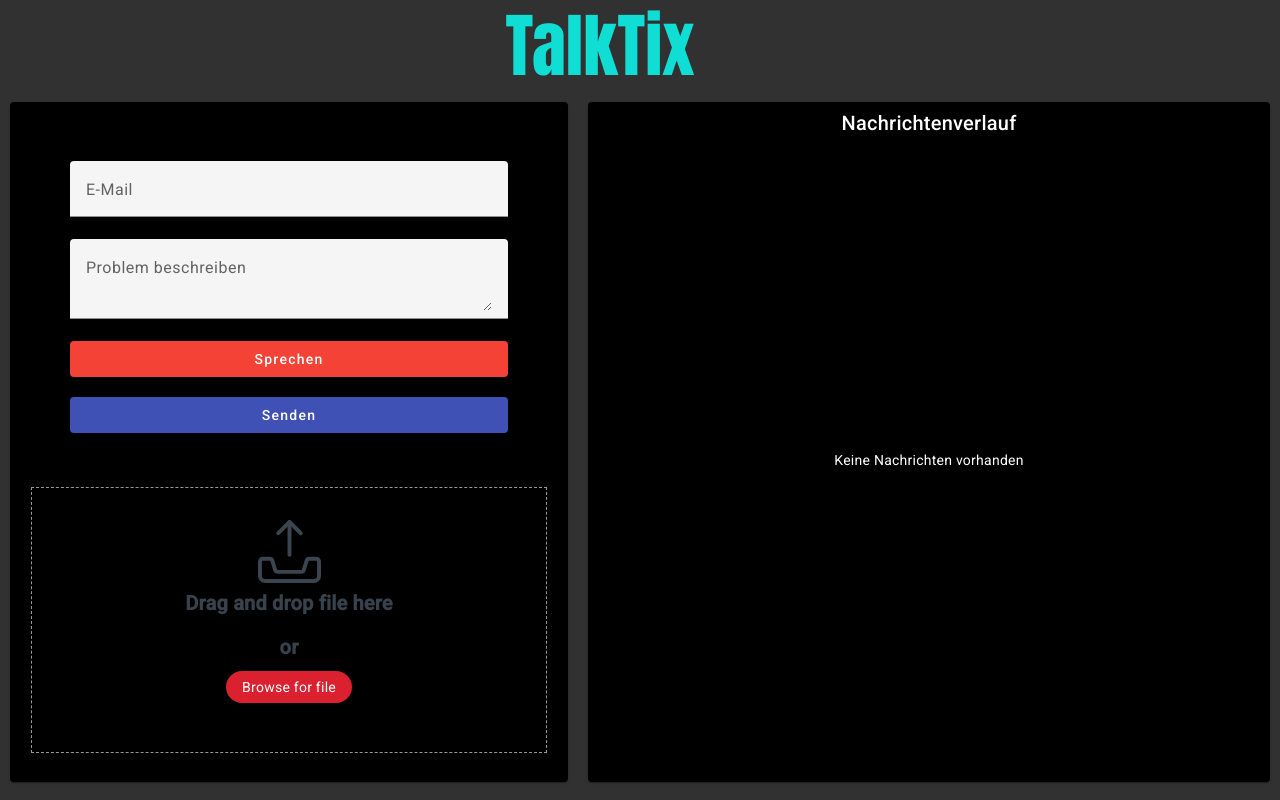
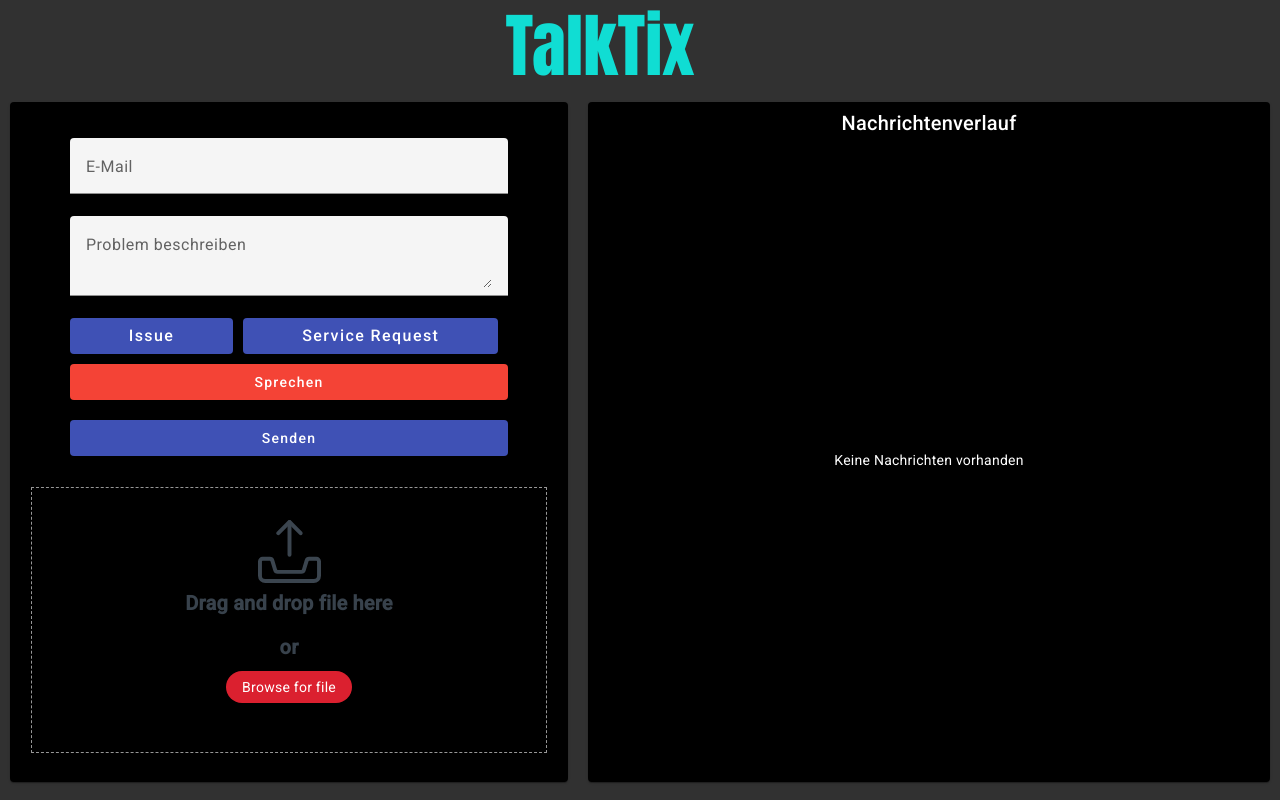
Before and after one commit to amosproj/amos2023ws01-ticket-chat-ai, an Angular app in the folder Frontend/: page / in a window 1280 px wide. Built offline with nearby package versions, Linux system fonts and the light colour scheme.

Commit message:
[FE+BE] 155 - Enquire for missing RequestType

```diff
--- a/Frontend/src/app/app.component.css
+++ b/Frontend/src/app/app.component.css
@@ -181,3 +181,21 @@
   color: red;
   margin-top: 10px;
 }
+
+.button-container {
+  display: flex;
+  justify-content: space-between;
+  margin-bottom: 10px;
+}
+
+.request-type-button {
+  flex-grow: 1;
+  margin-right: 10px;
+  font-size: 16px;
+  padding: 10px 20px;
+  text-transform: capitalize;
+}
+
+.request-type-button:hover {
+  background-color: #10ddd3;
+}
--- a/Frontend/src/app/app.component.html
+++ b/Frontend/src/app/app.component.html
@@ -31,6 +31,11 @@
           <mat-label [class.hide-label]="chatInput !== ''">Problem beschreiben</mat-label>
           <textarea matInput [(ngModel)]="chatInput"></textarea>
         </mat-form-field>
+
+        <div class="button-container">
+          <button mat-raised-button class="request-type-button" color="primary" (click)="chooseRequestType('Issue')">Issue</button>
+          <button mat-raised-button class="request-type-button" color="primary" (click)="chooseRequestType('ServiceRequest')">Service Request</button>
+        </div>
 
         <button class="record-button" mat-raised-button color="warn" (click)="startSpeechRecognition()">
           {{ recordingState === 'idle' ? 'Sprechen' : 'Aufnahme beenden' }}
--- a/Frontend/src/app/app.component.ts
+++ b/Frontend/src/app/app.component.ts
@@ -35,6 +35,7 @@
   errorMessage: string = '';
   recordingState: 'idle' | 'recording' = 'idle';
   recognitionTimeout: any;
+  selectedRequestType: string = '';
 
   @ViewChild("fileDropRef", { static: true }) fileDropEl!: ElementRef;
   @ViewChild(DragAndDropComponent) dragAndDropComponent!: DragAndDropComponent;
@@ -61,6 +62,14 @@
   clearFiles() {
     this.dragAndDropComponent.clearFiles();
     this.files = [];
+  }
+
+  chooseRequestType(requestType: string) {
+    this.selectedRequestType = requestType;
+    const thankYouMessage = `Vielen Dank! Ich habe Dein Ticket erfolgreich angelegt. [dead link behind ticket] RequestType: ${requestType}`;
+    this.chatMessages.push({ messageText: thankYouMessage, isUser: false, files: [] });
+    this.clearFiles();
+    this.waitingServerResponse = false;
   }
 
   sendAttachmentsToServer(response: any) {
```
Also changed, not shown: 2 other files (tests, documents, lock files or other folders).
